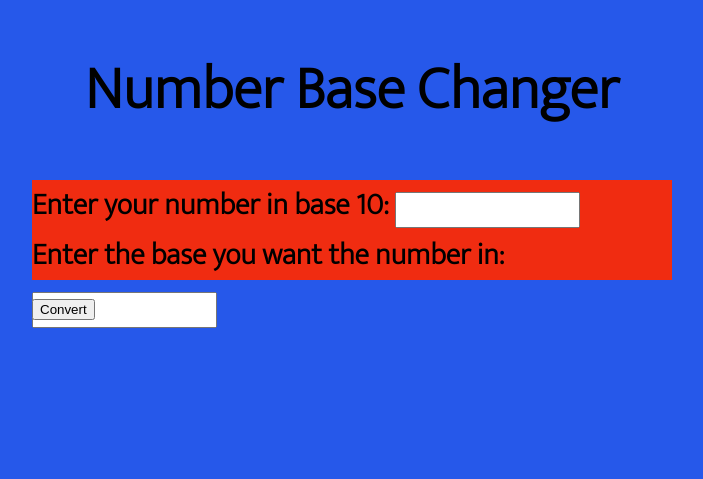
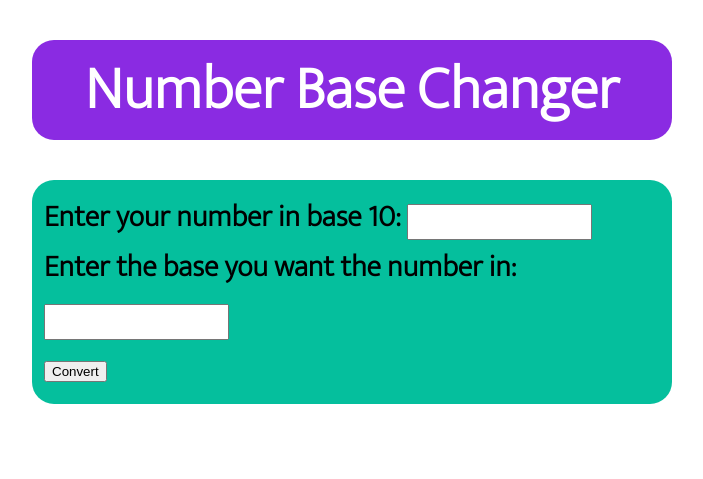
Before and after one commit to pablo-munoz-soto/number-base-converter-webpage, a plain HTML site: page index.html in a window 1280 px wide. Shown: the whole page, without its empty margins (288-991 px from the left). Drawn offline with Linux system fonts and the light colour scheme.

Commit message:
Added style away from index.+

```diff
--- a/index.html
+++ b/index.html
@@ -5,47 +5,14 @@
 
     <title>Number base changer</title>
 	<link href="https://fonts.googleapis.com/css2?family=Mukta:wght@200&display=swap" rel="stylesheet">
-
-    <style>
-      html {
-        font-family: 'Mukta', sans-serif;
-		font-size: 30px;
-		background-color: #2658EA;
-      }
-
-      body {
-        width: 50%;
-        min-width: 480px;
-        margin: 0 auto;
-      }
-
-	  h1 {
-	  text-align:center;
-	  }
-
-	  div{
-	  background-color: #F02C11;
-	  height: 50px;
-	  }
-
-	  input{
-	  height:30px;
-	  }
-
-
-      p {
-        color: black;
-		background-color: #F02C11;
-        padding: 3px;
-		visibility:hidden;
-      }
-    </style>
+  <link href= "style.css" rel="stylesheet">
   </head>
   <body>
     <h1>
      Number Base Changer
     </h1>
 
+    <div id="inputs">
     <div>
      <label for="number"><strong>Enter your number in base 10:</strong></label>
    <input id="numberInput" type="number">
@@ -57,7 +24,7 @@
     </div>
 
     <button type="button"> Convert</button>
-
+  </div>
     <p class="result1"></p>
     <p class="result2"></p>
 
--- /dev/null
+++ b/style.css
@@ -0,0 +1,38 @@
+html {
+    font-family: 'Mukta', sans-serif;
+        font-size: 30px;
+        background-color:white;
+  }
+
+body {
+    width: 50%;
+    min-width: 480px;
+    margin: 0 auto;
+  }
+
+h1 {
+  text-align:center;
+  background-color: blueviolet;
+  color: white;
+  border-radius: 22px;
+}
+
+
+#inputs {
+    background-color: #05bf9d;
+    border-radius: 22px;
+    padding: 12px;
+
+}
+
+input{
+  height:30px;
+}
+
+
+  p {
+    color: black;
+    background-color: #F02C11;
+    padding: 3px;
+    visibility:hidden;
+  }
```
Lines whose indentation alone changed are shown as unchanged.
